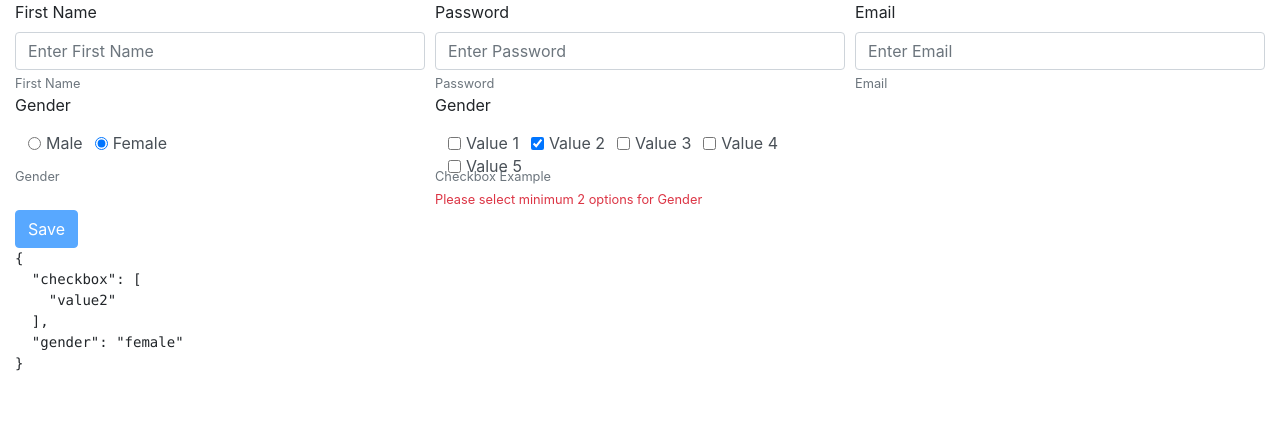
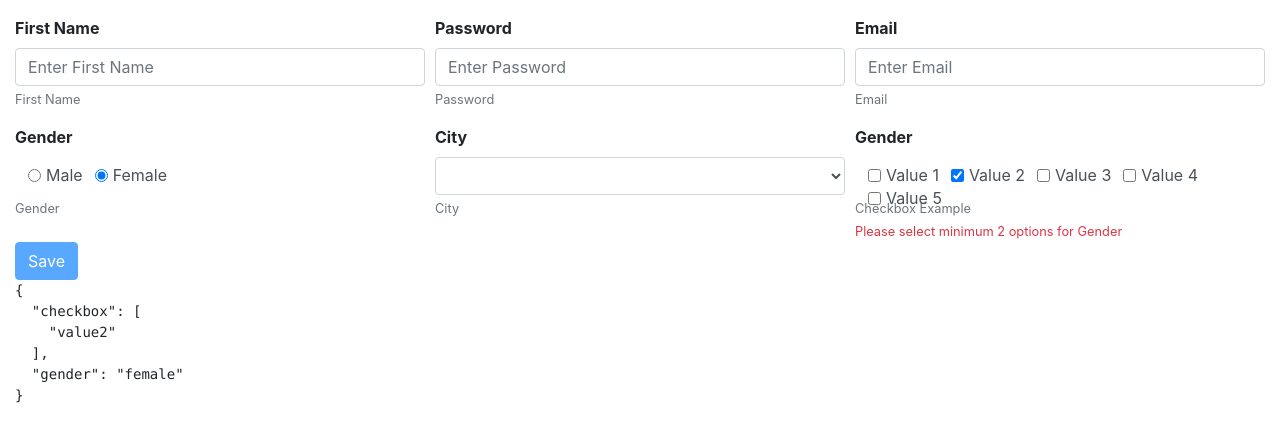
Before and after one commit to vamseeuxd/dynamic-form, an Angular app: page / in a window 1280 px wide. Shown: the top 442 px of the page. Built offline with nearby package versions, Linux system fonts and the light colour scheme.

Commit message:
Added Select Input

```diff
--- a/src/app/dynamic-form/dynamic-form.component.html
+++ b/src/app/dynamic-form/dynamic-form.component.html
@@ -3,9 +3,9 @@
 
   <div class="form-row">
 
-    <div [class]="'col-'+option.size" *ngFor="let option of options">
+    <div *ngFor="let option of options" [class]="'mt-3 col-'+option.size">
       <!--Common-->
-      <label>{{option.label}}</label>
+      <label class="font-weight-bold">{{option.label}}</label>
 
       <!--Dynamic-->
       <span [ngSwitch]="option.type">
@@ -113,6 +113,22 @@
             </small>
        </div>
 
+        <!--  ************************************* select ************************************* -->
+        <div *ngSwitchCase="'select'">
+          <select [(ngModel)]="data[option.name]"
+                  [name]="option.name"
+                  class="form-control">
+            <option *ngFor="let subOption of option.dataProvider"
+                    [id]="subOption['id']"
+                    [value]="subOption.value"> {{subOption.label}} </option>
+          </select>
+          <small class="form-text text-muted">{{option.desc}}</small>
+          <small *ngIf="isValidationError(dynamicForm, option, 'required')"
+                 class="form-text text-danger">
+            Please Provide {{option.label}}
+          </small>
+       </div>
+
         <!--  ************************************* Checkbox ************************************* -->
         <div *ngSwitchCase="'checkbox'">
             <div class="form-control"
--- a/src/app/dynamic-form/dynamic-form.component.ts
+++ b/src/app/dynamic-form/dynamic-form.component.ts
@@ -57,6 +57,39 @@ export class DynamicFormComponent implements OnInit {
           id: 'gender_female',
           label: 'Female',
           value: 'female',
+        },
+      ],
+    },
+    {
+      desc: 'City',
+      required: true,
+      type: 'select',
+      label: 'City',
+      name: 'city',
+      size: '4',
+      min: 0,
+      max: 0,
+      dataProvider: [
+        {
+          id: 'city1',
+          label: 'City 1',
+          value: 'city1',
+        }, {
+          id: 'city2',
+          label: 'City 2',
+          value: 'city2',
+        }, {
+          id: 'city3',
+          label: 'City 3',
+          value: 'city3',
+        }, {
+          id: 'city4',
+          label: 'City 4',
+          value: 'city4',
+        }, {
+          id: 'city5',
+          label: 'City 5',
+          value: 'city5',
         },
       ],
     },
```
